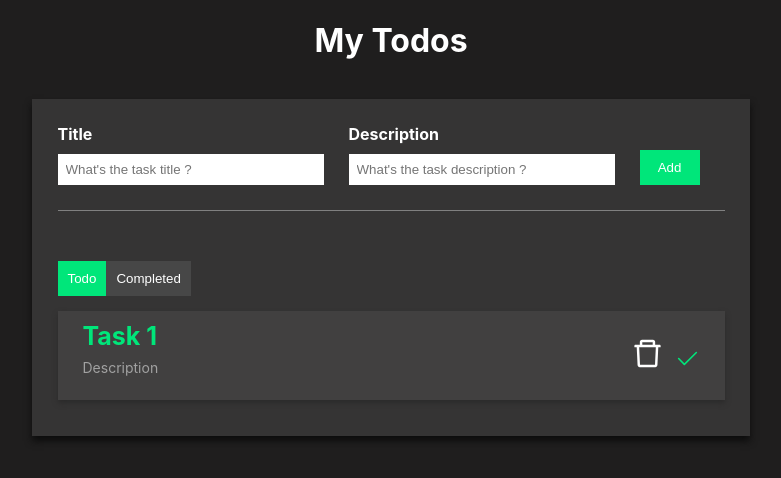
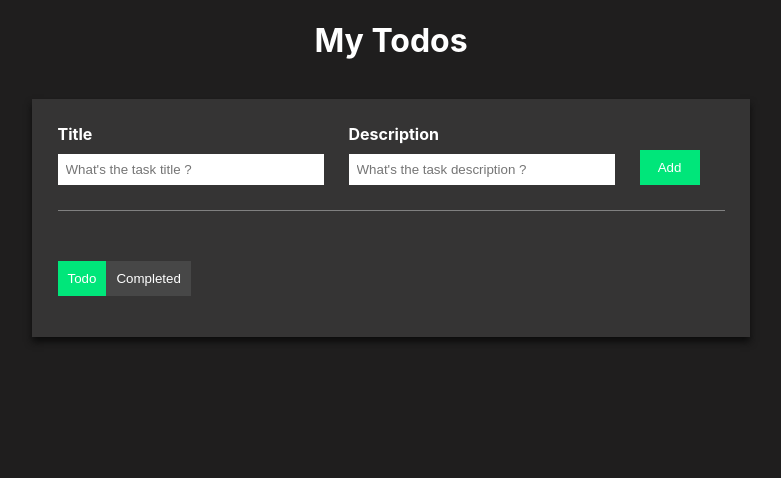
Before and after one commit to Rejoy01/MyTodoApp, a React (Create React App) app in the folder todo-app/: page / in a window 1280 px wide. Shown: the top 478 px of the page, without its empty margins (249-1030 px from the left). Built offline with nearby package versions, Linux system fonts and the light colour scheme.

Commit message:
addingTask

```diff
--- a/todo-app/src/App.jsx
+++ b/todo-app/src/App.jsx
@@ -5,6 +5,20 @@ import { GoCheck } from "react-icons/go";
 
 function App() {
   const [isCompleteScreen, setCompleteScreen] = useState(false);
+  const [allTodos, setTodos] = useState([]);
+  const [newTitle, setNewtitle] = useState("");
+  const [newDescription, setNewDescription] = useState("");
+
+  const handleAddtodo = () => {
+    let newTodoItem = {
+      title: newTitle,
+      description: newDescription,
+    };
+
+    let updatedTodoArr = [...allTodos];
+    updatedTodoArr.push(newTodoItem);
+    setTodos(updatedTodoArr);
+  };
 
   return (
     <div className="App">
@@ -13,14 +27,28 @@ function App() {
         <div className="todo-input">
           <div className="todo-input-item">
             <label htmlFor="">Title</label>
-            <input type="text" placeholder="What's the task title ?" />
+            <input
+              type="text"
+              value={newTitle}
+              onChange={(e) => setNewtitle(e.target.value)}
+              placeholder="What's the task title ?"
+            />
           </div>
           <div className="todo-input-item">
-            <label htmlFor="">Description</label>
-            <input type="text" placeholder="What's the task description ?" />
+            <label>Description</label>
+            <input
+              type="text"
+              value={newDescription}
+              onChange={(e) => setNewDescription(e.target.value)}
+              placeholder="What's the task description ?"
+            />
           </div>
           <div className="todo-input-item">
-            <button type="button" className="primaryBtn">
+            <button
+              type="button"
+              onClick={handleAddtodo}
+              className="primaryBtn"
+            >
               Add
             </button>
           </div>
@@ -42,10 +70,12 @@ function App() {
         </div>
 
         <div className="todo-list">
-          <div className="todo-list-items">
+          {allTodos.map((item, index) => {
+            return (
+              <div className="todo-list-items" key={index}>
                 <div>
-            <h3>Task 1</h3>
-            <p>Description</p>
+                  <h3>{item.title}</h3>
+                  <p>{item.description}</p>
                 </div>
 
                 <div>
@@ -53,9 +83,9 @@ function App() {
                   <GoCheck className="check-icon" />
                 </div>
               </div>
-
+            );
+          })}
         </div>
-
       </div>
     </div>
   );
```
Lines whose indentation alone changed are shown as unchanged.
